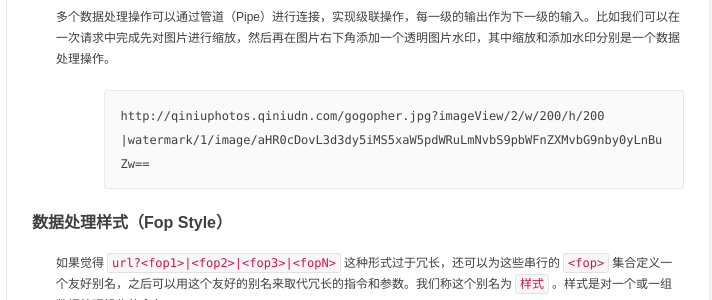
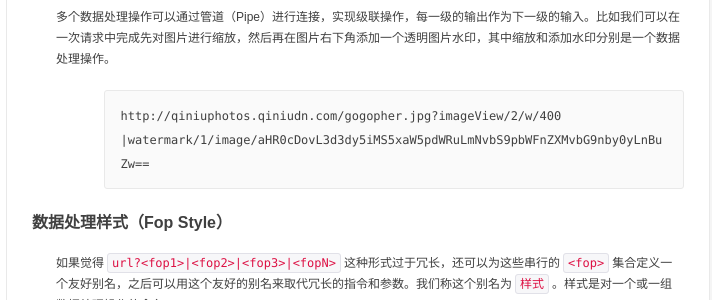
Before and after one commit to qiniu/developer.qiniu.com, a Jekyll site: the page built from docs/v6/api/overview/concepts.md, in a window 1280 px wide and 900 px high, scrolled down 2181 px. Shown: the part 151-451 px from the top of the window, without its empty margins (411-1123 px from the left). Built offline with Jekyll 4.4.1, drawn with Linux system fonts in a browser that asks for light colours; comment, search, counter and statistics services are not loaded; some of the changed lines change nothing that is shown.

Commit message:
Update concepts.md

````diff
--- a/docs/v6/api/overview/concepts.md
+++ b/docs/v6/api/overview/concepts.md
@@ -86,7 +86,7 @@ http://qiniuphotos.qiniudn.com/gogopher.jpg?imageView/2/w/200/h/200
 多个数据处理操作可以通过管道（Pipe）进行连接，实现级联操作，每一级的输出作为下一级的输入。比如我们可以在一次请求中完成先对图片进行缩放，然后再在图片右下角添加一个透明图片水印，其中缩放和添加水印分别是一个数据处理操作。
 
 ```
-http://qiniuphotos.qiniudn.com/gogopher.jpg?imageView/2/w/200/h/200
+http://qiniuphotos.qiniudn.com/gogopher.jpg?imageView/2/w/400
 |watermark/1/image/aHR0cDovL3d3dy5iMS5xaW5pdWRuLmNvbS9pbWFnZXMvbG9nby0yLnBuZw==
 ```
 
````
